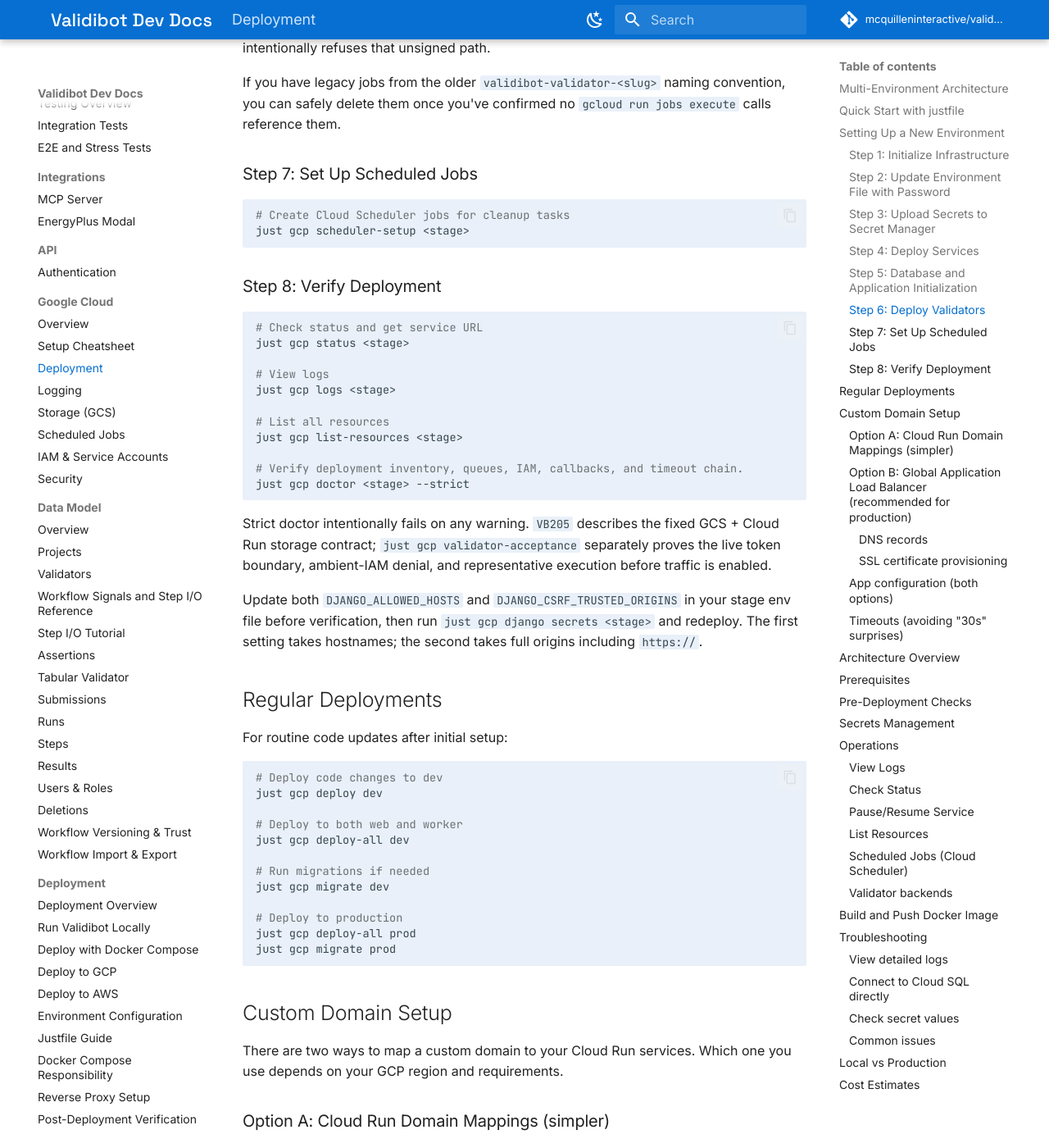
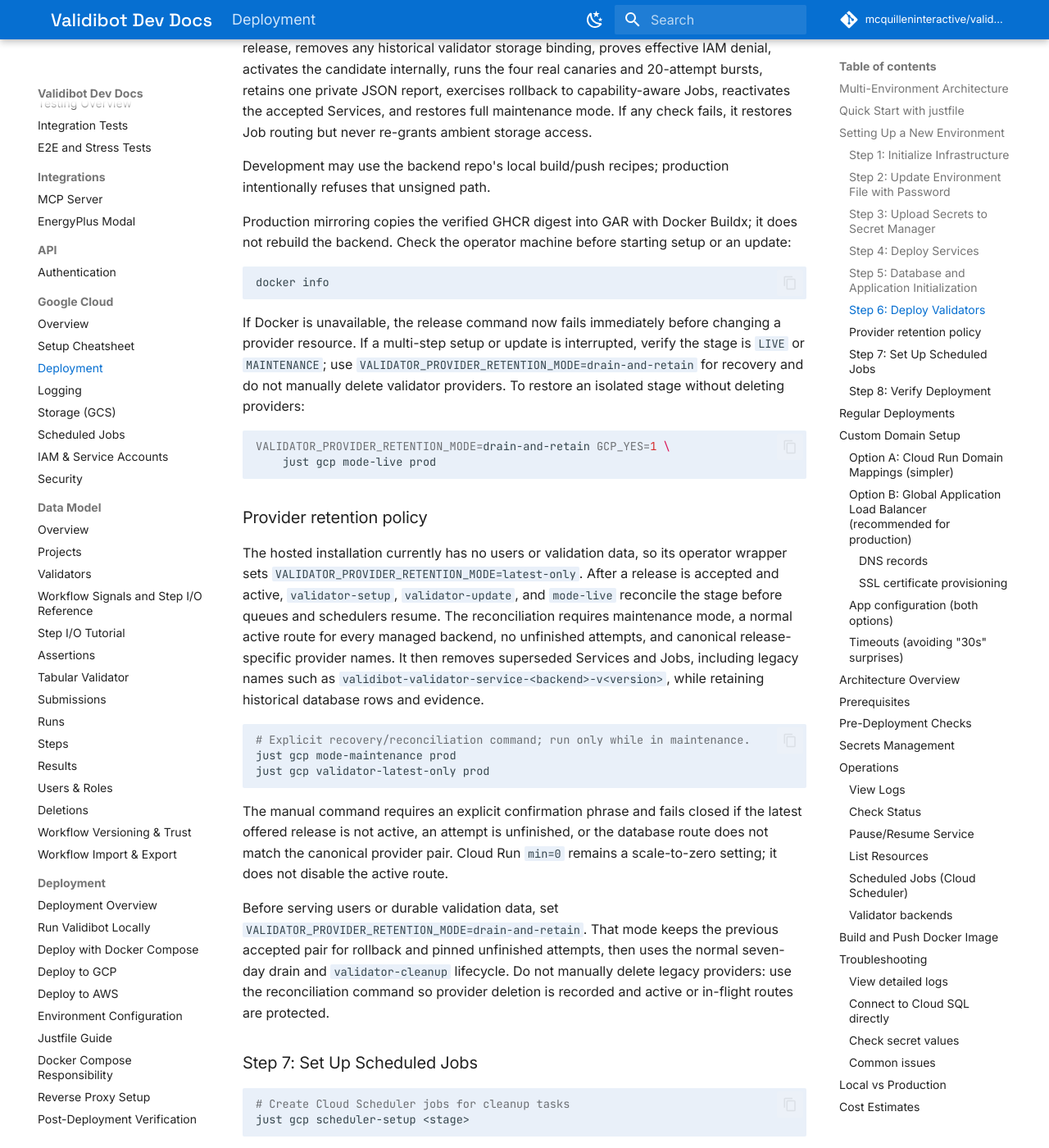
Before and after one commit to danielmcquillen/validibot, an MkDocs documentation site: the page built from docs/dev_docs/google_cloud/deployment.md, in a window 1280 px wide and 1400 px high, scrolled down 6139 px. Shown: the whole window at 82% size. Built offline with MkDocs 1.6.1 and Material for MkDocs 9.7.7, drawn with Linux system fonts in a browser that asks for light colours; comment, search, counter and statistics services are not loaded; some of the changed text lies outside the part shown.

Commit message:
Update docs

````diff
--- a/docs/dev_docs/google_cloud/deployment.md
+++ b/docs/dev_docs/google_cloud/deployment.md
@@ -230,6 +230,14 @@
 pairs, and runs normal plus Job-only acceptance before changing EnergyPlus
 routing.
 
+The release-specific Service/Job pair is the provider identity. The database
+route selects the active pair, and each execution attempt snapshots the exact
+deployment before contacting GCP. See the private project documentation for
+the full source-to-GCP flow and the rationale for keeping application logic,
+backend images, deployment records, and hosted operator policy in their
+respective repositories:
+`validibot-project/docs/operations/validator-backend-gcp-architecture.md`.
+
 The stage must already be in maintenance mode. Attempt-scoped token delivery
 and ambient-IAM denial are fixed GCP contracts; there are no storage rollout
 flags to configure. Image strictness remains configurable, and the production
@@ -244,9 +252,55 @@
 Development may use the backend repo's local build/push recipes; production
 intentionally refuses that unsigned path.
 
-If you have legacy jobs from the older `validibot-validator-<slug>`
-naming convention, you can safely delete them once you've confirmed
-no `gcloud run jobs execute` calls reference them.
+Production mirroring copies the verified GHCR digest into GAR with Docker
+Buildx; it does not rebuild the backend. Check the operator machine before
+starting setup or an update:
+
+```bash
+docker info
+```
+
+If Docker is unavailable, the release command now fails immediately before
+changing a provider resource. If a multi-step setup or update is interrupted,
+verify the stage is `LIVE` or `MAINTENANCE`; use
+`VALIDATOR_PROVIDER_RETENTION_MODE=drain-and-retain` for recovery and do not
+manually delete validator providers. To restore an isolated stage without
+deleting providers:
+
+```bash
+VALIDATOR_PROVIDER_RETENTION_MODE=drain-and-retain GCP_YES=1 \
+    just gcp mode-live prod
+```
+
+### Provider retention policy
+
+The hosted installation currently has no users or validation data, so its
+operator wrapper sets `VALIDATOR_PROVIDER_RETENTION_MODE=latest-only`. After a
+release is accepted and active, `validator-setup`, `validator-update`, and
+`mode-live` reconcile the stage before queues and schedulers resume. The
+reconciliation requires maintenance mode, a normal active route for every
+managed backend, no unfinished attempts, and canonical release-specific
+provider names. It then removes superseded Services and Jobs, including legacy
+names such as `validibot-validator-service-<backend>-v<version>`, while
+retaining historical database rows and evidence.
+
+```bash
+# Explicit recovery/reconciliation command; run only while in maintenance.
+just gcp mode-maintenance prod
+just gcp validator-latest-only prod
+```
+
+The manual command requires an explicit confirmation phrase and fails closed
+if the latest offered release is not active, an attempt is unfinished, or the
+database route does not match the canonical provider pair. Cloud Run
+`min=0` remains a scale-to-zero setting; it does not disable the active route.
+
+Before serving users or durable validation data, set
+`VALIDATOR_PROVIDER_RETENTION_MODE=drain-and-retain`. That mode keeps the
+previous accepted pair for rollback and pinned unfinished attempts, then uses
+the normal seven-day drain and `validator-cleanup` lifecycle. Do not manually
+delete legacy providers: use the reconciliation command so provider deletion
+is recorded and active or in-flight routes are protected.
 
 ### Step 7: Set Up Scheduled Jobs
 
````
Also changed, not shown: docs/dev_docs/overview/execution_backends.md (+26 -0 lines).
